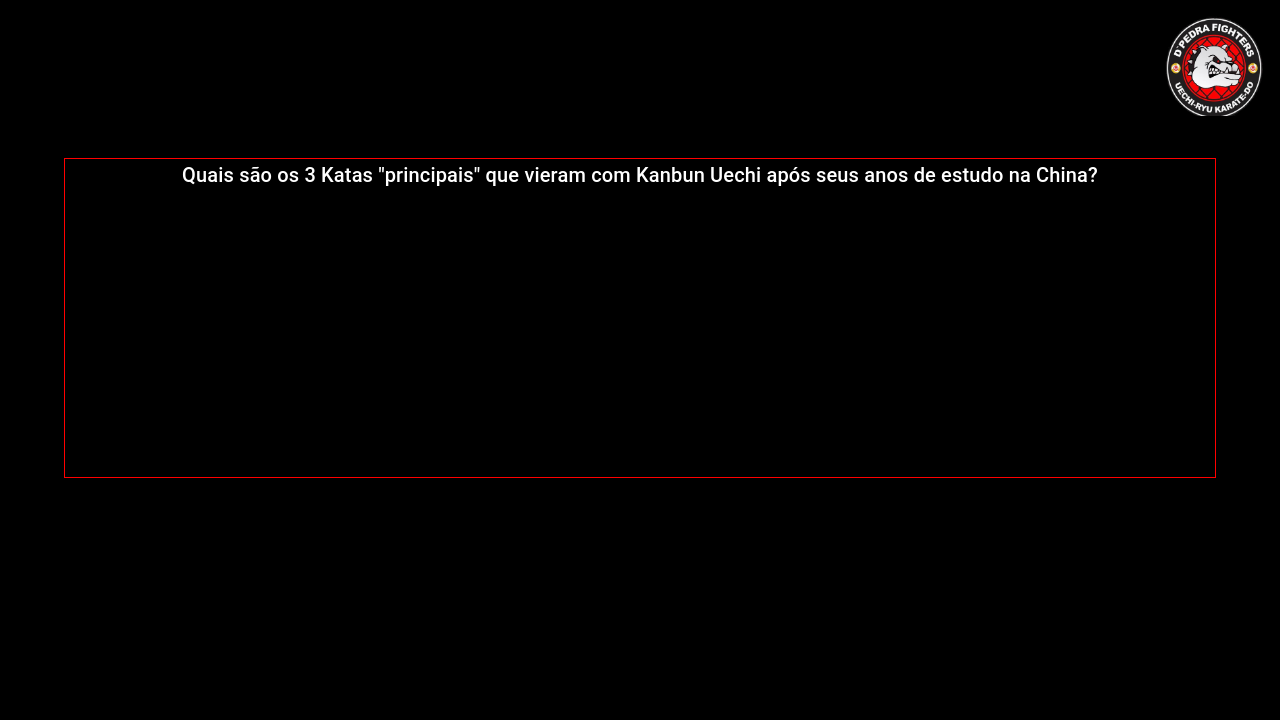
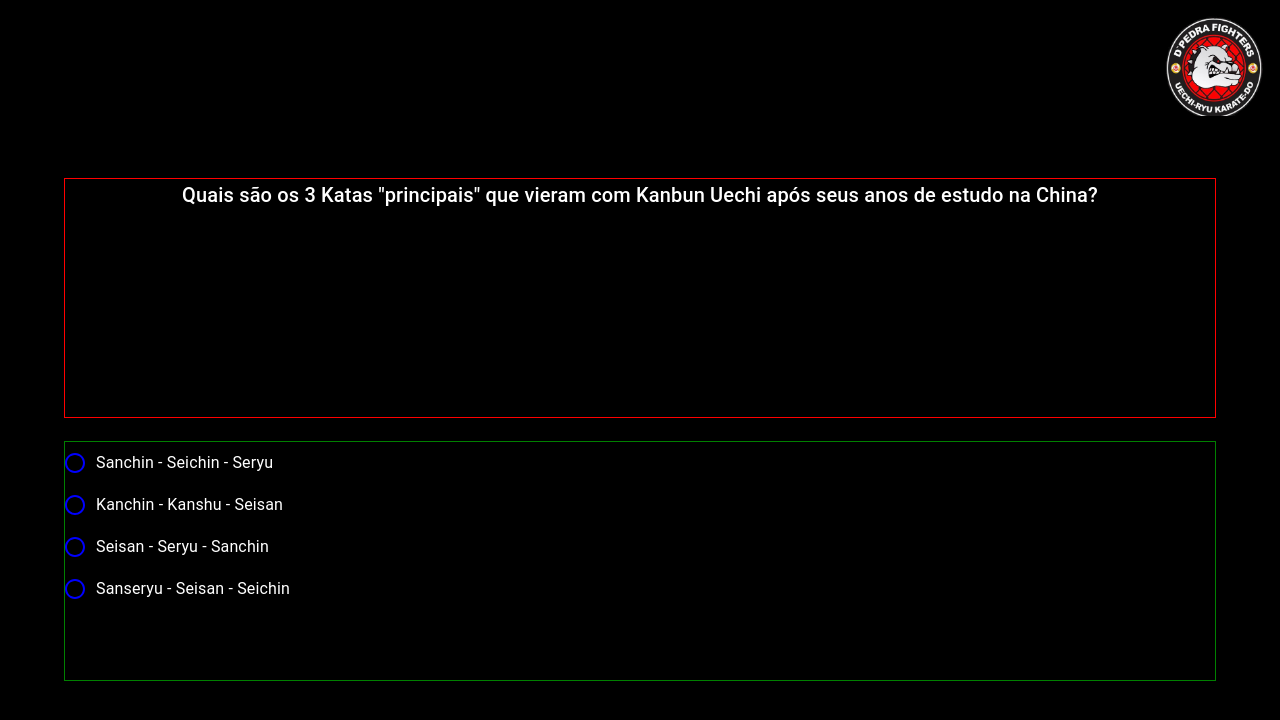
Before and after one commit to Joao-Ortega/uechi-ryu-challenge, a Next.js app: page / in a window 1280 px wide. Shown: the top 720 px of the page. Built offline with nearby package versions, Linux system fonts and the light colour scheme.

Commit message:
Adding response logic, styling when answered and show next question

```diff
--- a/app/globals.css
+++ b/app/globals.css
@@ -77,6 +77,10 @@
   box-sizing: border-box;
   padding: 0;
   margin: 0;
+  /* background-color: black;
+  color: white; */
+}
+
+body {
   background-color: black;
-  color: white;
 }
--- a/components/RenderQuestion/RenderQuestion.tsx
+++ b/components/RenderQuestion/RenderQuestion.tsx
@@ -1,16 +1,44 @@
 'use client'
-import { IQuestionPropsV2, IQuestionsProps } from '@/interfaces';
-import { Box, Container, Typography } from '@mui/material';
+import { IAnswers, IQuestionPropsV2, IQuestionsProps } from '@/interfaces';
+import { Box, Button, Container, FormControl, FormControlLabel, Radio, RadioGroup, Typography } from '@mui/material';
 import Image from 'next/image';
-import React, { ReactNode, useEffect, useState } from 'react';
+import React, { ReactElement, ReactNode, useEffect, useState } from 'react';
 
 const RenderQuestion: React.FC<IQuestionPropsV2> = ({ questions }: IQuestionPropsV2) => {
-  const [randomIndex, setRandomIndex] = useState<number>(Math.floor((Math.random() * questions.length)))
+  const [randomIndex, setRandomIndex] = useState<number>(Math.floor((Math.random() * questions.length)));
+  const [isCorrect, setIsCorrect] = useState<string | undefined>(undefined);
+  const [blockAnswer, setBlockAnswer] = useState<boolean>(false);
+  const [teste, setTeste] = useState<string>('');
+  const [indexesAnswered, setIndexesAnswered] = useState<number[]>([randomIndex])
 
-  useEffect(() => {
-    console.log('ola', questions);
-    console.log('selectQuestion', randomIndex)
-  }, [])
+  const generateNewQuestionIndex = async (): Promise<number> => {
+    const newNumber = Math.floor((Math.random() * questions.length));
+    if (indexesAnswered.includes(newNumber)) return generateNewQuestionIndex();
+    setIndexesAnswered([...indexesAnswered, newNumber])
+    return newNumber;
+  }
+
+  const buildNextQuestion = async () => {
+    const nextQuestionIndex = await generateNewQuestionIndex();
+    const addIndex = [...indexesAnswered, nextQuestionIndex];
+    setRandomIndex(nextQuestionIndex);
+    setBlockAnswer(false);
+    setIsCorrect(undefined)
+  }
+
+  const handleChange = (event: React.ChangeEvent<HTMLInputElement>) => {
+    setIsCorrect(event.target.value);
+    setBlockAnswer(true);
+    setTimeout(() => {
+      buildNextQuestion();
+    }, 4500)
+  };
+
+  const returnColor = (rightAnswer: number): string => {
+    if (blockAnswer && !rightAnswer) return 'green';
+    if (blockAnswer && rightAnswer) return 'red';
+    return 'white'
+  }
 
   const buildQuestion = (question: IQuestionsProps): JSX.Element => {
     if (question.type === 'text' && typeof question.content === 'string') {
@@ -36,16 +64,74 @@ const RenderQuestion: React.FC<IQuestionPropsV2> = ({ questions }: IQuestionProp
     )
   }
 
+  const buildAnswers = (answersList: IAnswers[]): JSX.Element => {
+    const NUMBER_OF_ANSWERS = 4;
+    if (answersList.length === NUMBER_OF_ANSWERS) {
+      return (
+        <FormControl>
+          <RadioGroup
+            value={isCorrect !== undefined ? isCorrect : null}
+            onChange={handleChange}
+          >
+            {answersList.map((answer: IAnswers, i: number) => (
+              <FormControlLabel
+                key={i}
+                value={answer.correct.toString()}
+                onClick={(e: any) => console.log(e.target.value)}
+                control={
+                  <Radio
+                    color='error'
+                    disabled={blockAnswer}
+                    sx={{
+                      color: 'blue',
+                      '&.Mui-checked': {
+                        color: 'blue',
+                      },
+                      '&.Mui-disabled': {
+                        color: returnColor(answer.correct)
+                      }
+                    }}
+                />
+                }
+                label={<Typography sx={{ '&.MuiTypography-body1': { color: returnColor(answer.correct) } }} >{answer.data}</Typography>} />
+              ))
+            }
+          </RadioGroup>
+        </FormControl>
+      )
+    } else {
+      return <Box>Erro</Box>
+    }
+  }
+
   return (
     <Box
       sx={{
-        border: '1px solid red',
         margin: '2% auto 0 auto',
         width: '90vw',
         height: '40vh'
       }}
     >
-      { questions.length && buildQuestion(questions[randomIndex]) }
+      <Box
+        sx={{
+          border: '1px solid red',
+          margin: '4% auto 0 auto',
+          width: '90vw',
+          height: '30vh'
+        }}
+      >
+        { questions.length && buildQuestion(questions[randomIndex]) }
+      </Box>
+      <Box
+        sx={{
+          border: '1px solid green',
+          margin: '2% auto 0 auto',
+          width: '90vw',
+          height: '30vh'
+        }}
+      >
+        { questions.length && buildAnswers(questions[randomIndex].options) }
+      </Box>
     </Box>
   )
 };
--- a/interfaces/index.ts
+++ b/interfaces/index.ts
@@ -1,7 +1,7 @@
 import { StaticImageData } from "next/image";
 
-interface IAnswers {
-  correct: boolean;
+export interface IAnswers {
+  correct: number;
   data: string;
 }
 
--- a/util/questions.ts
+++ b/util/questions.ts
@@ -5,20 +5,30 @@ const challenges: IQuestionsProps[] = [
     type: 'text',
     content: 'Qual o nome do fundador do estilo de Karatê Uechi Ryu?',
     options: [
-      {correct: false, data: 'Ryu Tomoyose'},
-      {correct: false, data: 'Kanei Uechi'},
-      {correct: true, data: 'Kanbun Uechi'},
-      {correct: false, data: 'Kanbun Ryu'}
+      {correct: 1, data: 'Ryu Tomoyose'},
+      {correct: 2, data: 'Kanei Uechi'},
+      {correct: 0, data: 'Kanbun Uechi'},
+      {correct: 3, data: 'Kanbun Ryu'}
     ]
   },
   {
     type: 'text',
     content: 'Quais são os 3 Katas "principais" que vieram com Kanbun Uechi após seus anos de estudo na China?',
     options: [
-      {correct: false, data: 'Sanchin - Seichin - Seryu'},
-      {correct: false, data: 'Kanchin - Kanshu - Seisan'},
-      {correct: true, data: 'Seisan - Seryu - Sanchin'},
-      {correct: false, data: 'Sanseryu - Seisan - Seichin'}
+      {correct: 1, data: 'Sanchin - Seichin - Seryu'},
+      {correct: 2, data: 'Kanchin - Kanshu - Seisan'},
+      {correct: 0, data: 'Seisan - Seryu - Sanchin'},
+      {correct: 3, data: 'Sanseryu - Seisan - Seichin'}
+    ]
+  },
+  {
+    type: 'text',
+    content: 'Quais animais o estilo Uechi Ryu tem como base?',
+    options: [
+      {correct: 1, data: 'Garça - Falcão - Tigre'},
+      {correct: 0, data: 'Tigre - Dragão - Garça'},
+      {correct: 2, data: 'Onça - Dragão - Urso'},
+      {correct: 3, data: 'Aranha - Falcão - Garça'}
     ]
   },
 ];
```
